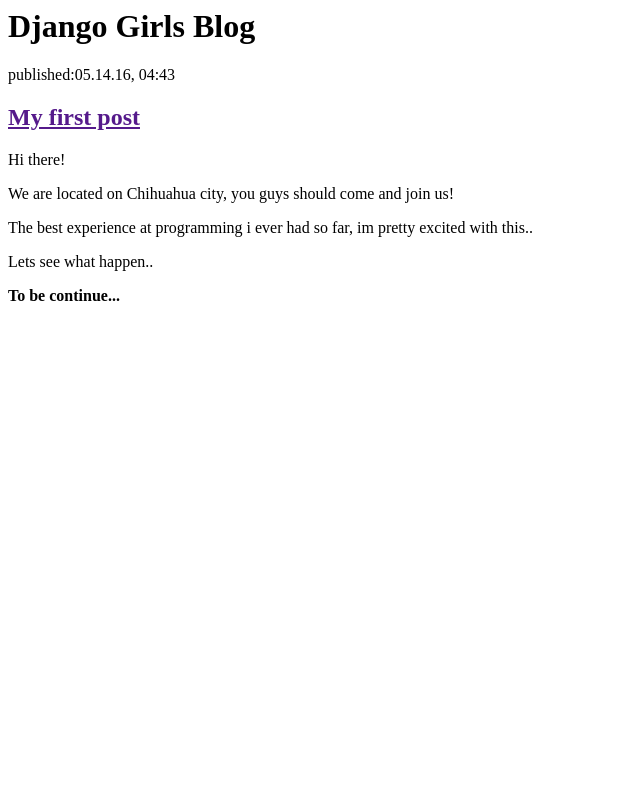
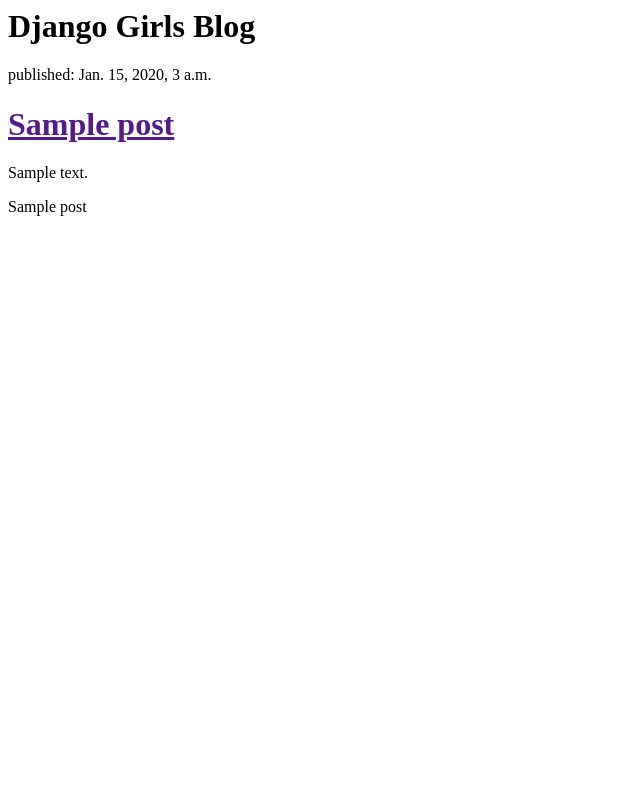
Before and after one commit to kathjaamselbrant/my-first-blog, a Django app: template blog/templates/blog/post_list.html in a window 1280 px wide. Shown: the whole page, without its empty margins (0-640 px from the left). Run offline with Django 3.2, Linux system fonts and the light colour scheme; the template is opened without the code that fills it: values that come from a table or form of the project are taken from there, others are empty; tables that the repository leaves empty hold one stand-in row (values such as "Sample post").

Commit message:
Modified templates to display posts from database.

```diff
--- a/blog/templates/blog/post_list.html
+++ b/blog/templates/blog/post_list.html
@@ -6,18 +6,15 @@
     <div>
       <h1><a href"">Django Girls Blog</a></h1>
     </div>
+    {% for post in posts %}
     <div>
-      <p>published:05.14.16, 04:43</p>
-      <h2><a href="">My first post</a></h2>
+      <p>published: {{ post.published_date}}</p>
+      <h1><a href="">{{ post.title }}</a></h1>
+            <p>{{ post.text|linebreaks }}</p>
+        </div>
 
-      <p>Hi there!</p>
-      <p> We are located on Chihuahua city, you guys should come and join us!</p>
-      <p> The best experience at programming i ever had so far, im pretty excited with this..</p>
-      <p> Lets see what happen.. </p>
-
-    <strong>To be continue...</strong>
-
-  </div>
+        {{ post }}
+    {% endfor %}
 
 
 </body>
--- a/blog/views.py
+++ b/blog/views.py
@@ -1,5 +1,8 @@
 from django.shortcuts import render
+from django.utils import timezone
+from .models import Post
 
 # Create your views here.
 def post_list(request):
-    return render(request, 'blog/post_list.html',{})
+    posts = Post.objects.filter(published_date__lte=timezone.now()).order_by('published_date')
+    return render(request, 'blog/post_list.html', {'posts':posts})
```
